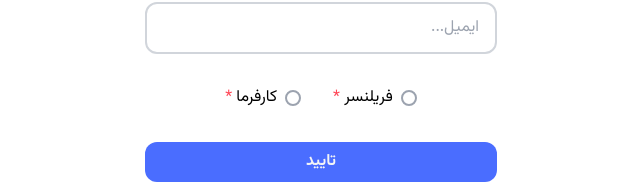
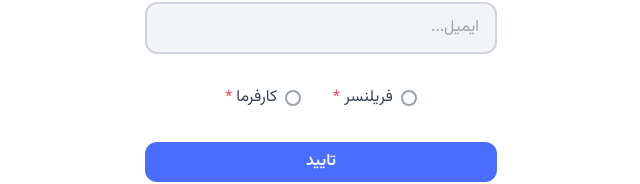
Before and after one commit to mehrabFronto/Freelancering-App-Project, a React (Vite) app: page /complete-profile in a window 1280 px wide. Shown: the part 230-414 px from the top of the page, without its empty margins (418-1058 px from the left). Built offline with nearby package versions, Linux system fonts and the light colour scheme.

Commit message:
dark mode added

```diff
--- a/src/App.jsx
+++ b/src/App.jsx
@@ -1,6 +1,7 @@
 import { QueryClient, QueryClientProvider } from "@tanstack/react-query";
 import { Toaster } from "react-hot-toast";
 import { Navigate, Route, Routes } from "react-router-dom";
+import DarkModeProvider from "./contexts/DarkModeContext";
 import Auth from "./pages/Auth";
 import CompleteProfile from "./pages/CompleteProfile";
 import Home from "./pages/Home";
@@ -14,6 +15,8 @@ const queryClient = new QueryClient();
 
 const App = () => {
    return (
+      <DarkModeProvider>
+         <div className="bg-secondary-0 h-screen">
             <QueryClientProvider client={queryClient}>
                <Toaster />
                <Routes>
@@ -60,6 +63,8 @@ const App = () => {
                   />
                </Routes>
             </QueryClientProvider>
+         </div>
+      </DarkModeProvider>
    );
 };
 
--- /dev/null
+++ b/src/contexts/DarkModeContext.jsx
@@ -0,0 +1,40 @@
+import { createContext, useContext, useEffect } from "react";
+import useLocalStorageState from "../hooks/useLocalStorageState";
+
+const DarkModeContext = createContext();
+
+const DarkModeProvider = ({ children }) => {
+   const [isDarkMode, setIsDarkMode] = useLocalStorageState(
+      "isDarkMode",
+      window.matchMedia("(prefers-color-scheme: dark)").matches,
+   );
+
+   const toggleDarkMode = () => setIsDarkMode((prev) => !prev);
+
+   useEffect(() => {
+      if (isDarkMode) {
+         document.documentElement.classList.add("dark-mode");
+         document.documentElement.classList.remove("light-mode");
+      } else {
+         document.documentElement.classList.add("light-mode");
+         document.documentElement.classList.remove("dark-mode");
+      }
+   }, [isDarkMode]);
+
+   return (
+      <DarkModeContext.Provider value={{ isDarkMode, toggleDarkMode }}>
+         {children}
+      </DarkModeContext.Provider>
+   );
+};
+
+export default DarkModeProvider;
+
+export function useDarkMode() {
+   const context = useContext(DarkModeContext);
+
+   if (context === undefined)
+      throw new Error("DarkModeContext was used outside of DarkModeProvider");
+
+   return context;
+}
--- a/src/feature/authentication/CheckOTPForm.jsx
+++ b/src/feature/authentication/CheckOTPForm.jsx
@@ -79,6 +79,8 @@ const CheckOTPForm = ({ phoneNumber, onBack, onReSendOtp, isSendingOtp }) => {
                   padding: "0.5rem 0.2rem",
                   border: "2px solid rgb(var(--color-primary-600))",
                   borderRadius: "0.5rem",
+                  backgroundColor: "rgb(var(--color-secondary-100))",
+                  color: "rgb(var(--color-secondary-700))",
                }}
                containerStyle={{
                   width: "100%",
--- a/src/feature/projects/ProjectHeader.jsx
+++ b/src/feature/projects/ProjectHeader.jsx
@@ -19,7 +19,7 @@ function ProjectsHeader() {
             onClick={() => setIsOpen(true)}
             className="btn btn--primary flex items-center gap-x-2">
             <HiOutlinePlus className="text-white w-5 h-5" />
-            <span>اضافه کردن پروژه</span>
+            <span className="text-white">اضافه کردن پروژه</span>
          </button>
       </div>
    );
--- /dev/null
+++ b/src/hooks/useLocalStorageState.js
@@ -0,0 +1,15 @@
+import { useEffect, useState } from "react";
+
+const useLocalStorageState = (key, initialState) => {
+   const [value, setValue] = useState(
+      JSON.parse(localStorage.getItem(key)) || initialState,
+   );
+
+   useEffect(() => {
+      localStorage.setItem(key, JSON.stringify(value));
+   }, [value, key]);
+
+   return [value, setValue];
+};
+
+export default useLocalStorageState;
--- a/src/index.css
+++ b/src/index.css
@@ -4,8 +4,9 @@
 @tailwind components;
 @tailwind utilities;
 
-@layer base {
-   :root {
+:root {
+   &,
+   &.light-mode {
       --background-app-rgb: 255, 255, 255;
       --color-primary-900: 74, 109, 255;
       --color-primary-800: 92, 124, 255;
@@ -34,6 +35,20 @@
       --color-red-500: 239, 68, 68;
       --color-red-300: 252, 165, 165;
    }
+   &.dark-mode {
+      --color-secondary-900: 249, 250, 251;
+      --color-secondary-800: 243, 244, 246;
+      --color-secondary-700: 229, 231, 235;
+      --color-secondary-600: 209, 213, 219;
+      --color-secondary-500: 156, 163, 175;
+      --color-secondary-400: 107, 114, 128;
+      --color-secondary-300: 75, 85, 99;
+      --color-secondary-200: 55, 65, 81;
+      --color-secondary-100: 31, 41, 55;
+      --color-secondary-50: 17, 24, 39;
+      --color-secondary-0: 24, 33, 47;
+      --backdrop-color: 0, 0, 0;
+   }
 }
 
 .rti--container {
@@ -58,8 +73,8 @@
 
 @layer components {
    .textField__input {
-      @apply w-full py-3 px-4 rounded-xl text-secondary-900 border-2 border-gray-300
-      focus:border-primary-500 focus:bg-white focus:shadow-lg focus:shadow-primary-200 transition-all;
+      @apply w-full py-3 px-4 rounded-xl text-secondary-900 border-2 border-secondary-300 bg-secondary-100
+      focus:border-primary-600 focus:bg-secondary-0 focus:shadow-lg focus:shadow-primary-600 transition-all;
    }
 
    .btn {
--- a/src/ui/DarkModeToggle.jsx
+++ b/src/ui/DarkModeToggle.jsx
@@ -1,10 +1,19 @@
-import { HiOutlineSun } from "react-icons/hi";
+import { HiOutlineMoon, HiOutlineSun } from "react-icons/hi";
+import { useDarkMode } from "../contexts/DarkModeContext";
 
 const DarkModeToggle = () => {
+   const { toggleDarkMode, isDarkMode } = useDarkMode();
+
    return (
       <div>
-         <button className="flex items-center justify-center">
-            <HiOutlineSun className="w-5 h-5 text-primary-900" />
+         <button
+            onClick={toggleDarkMode}
+            className="flex items-center justify-center">
+            {isDarkMode ? (
+               <HiOutlineMoon className="w-5 h-5 text-primary-900" />
+            ) : (
+               <HiOutlineSun className="w-5 h-5 text-primary-900" />
+            )}
          </button>
       </div>
    );
--- a/src/ui/RadioInput.jsx
+++ b/src/ui/RadioInput.jsx
@@ -19,7 +19,9 @@ const RadioInput = ({
             className="cursor-pointer form-radio rounded-full border-2 border-secondary-400 bg-transparent
             w-4 h-4 checked:text-primary-900 ml-2"
          />
-         <label htmlFor={value}>
+         <label
+            htmlFor={value}
+            className="text-secondary-700">
             {label} {required && <span className="text-error">*</span>}
          </label>
       </div>
--- a/src/ui/Sidebar.jsx
+++ b/src/ui/Sidebar.jsx
@@ -27,13 +27,13 @@ export default Sidebar;
 
 const CustomNavLink = ({ children, to }) => {
    const navLinkClasses =
-      "flex items-center gap-x-2 p-3 rounded-xl hover:bg-primary-200/50 transition-all";
+      "flex items-center gap-x-2 p-3 rounded-xl hover:bg-primary-200/80 transition-all";
 
    return (
       <NavLink
          className={({ isActive }) =>
             isActive
-               ? `bg-primary-200/50 text-primary-900 fill-primary-900 ${navLinkClasses}`
+               ? `bg-primary-200/80 text-primary-900 fill-primary-900 ${navLinkClasses}`
                : ` ${navLinkClasses} text-secondary-600`
          }
          to={to}>
--- a/tailwind.config.js
+++ b/tailwind.config.js
@@ -13,6 +13,7 @@ function withOpacity(variableName) {
 
 export default {
    content: ["./index.html", "./src/**/*.{js,ts,jsx,tsx}"],
+   darkMode: ["class", "[class = dark-mode]"],
    theme: {
       extend: {
          colors: {
```
Lines whose indentation alone changed are shown as unchanged.
